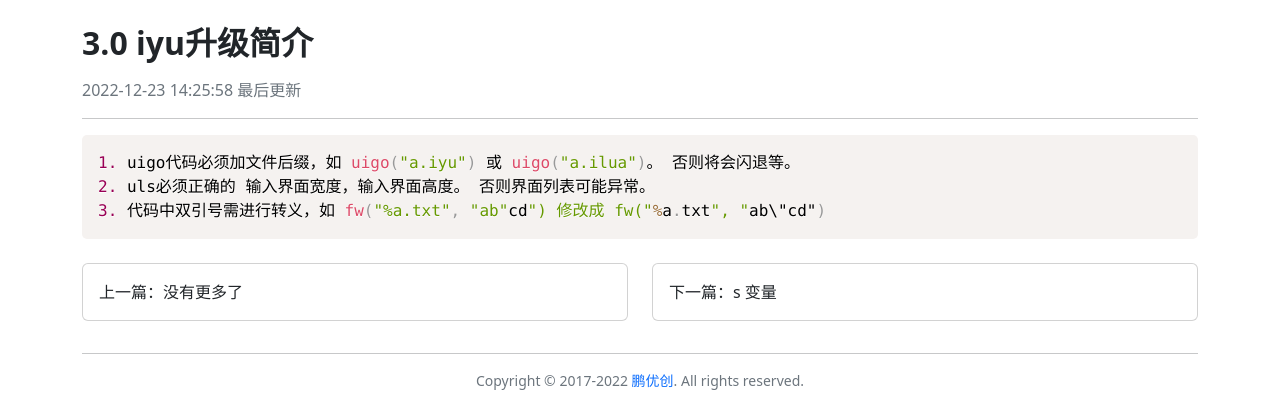
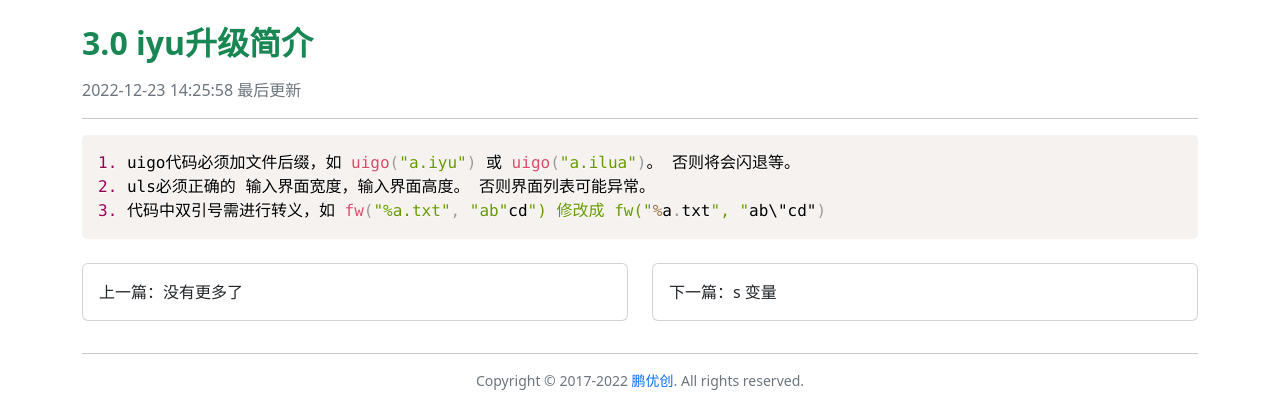
Before and after one commit to iuroc/iapp-doc, a PHP site: a page that uses article.php in a window 1280 px wide. Shown: the part 104-524 px from the top of the page. Run offline with PHP 8.4, Linux system fonts and the light colour scheme; data comes from the database, SQL or seed files in the repository; some libraries are stand-ins or nearby versions.

Commit message:
文章标题改为默认绿色

```diff
--- a/article.php
+++ b/article.php
@@ -85,7 +85,7 @@ function parse_content($text)
                 <li class="breadcrumb-item active"><?php echo strip_tags($article->article_title) ?></li>
             </ol>
         </nav>
-        <div class="h2 mb-3 fw-bold"><?php echo $article->article_title ?></div>
+        <div class="h2 mb-3 fw-bold text-success"><?php echo $article->article_title ?></div>
         <div class="text-muted"><?php echo $article->article_info['update_time'] ?> 最后更新</div>
         <hr>
         <div id="content" class="mb-4">
```
